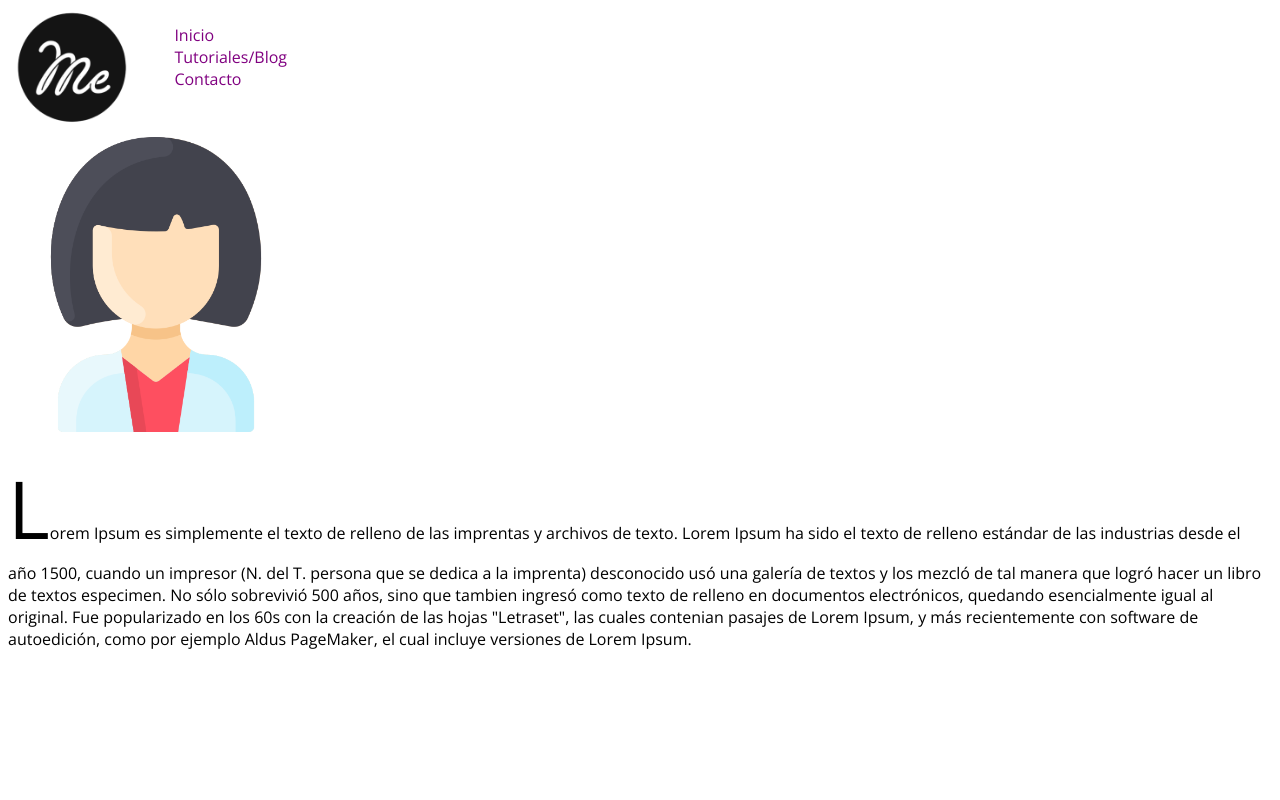
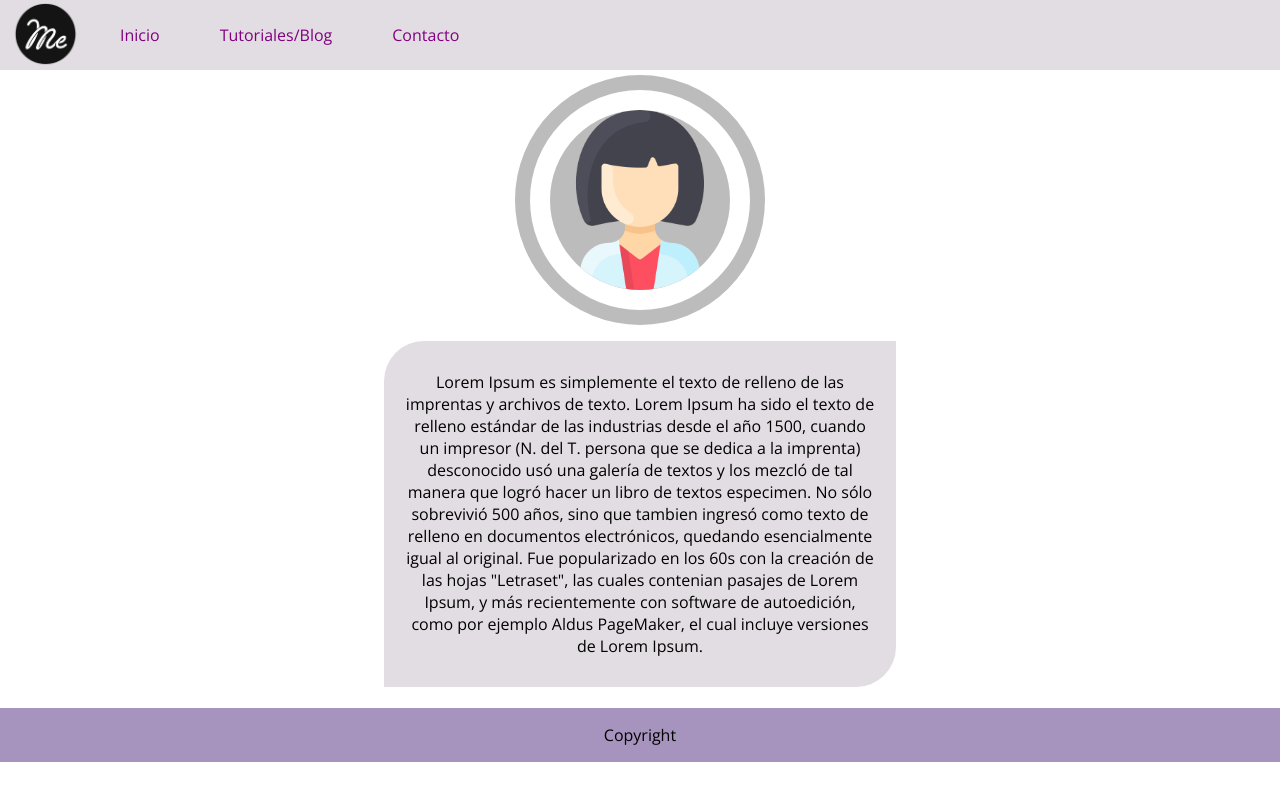
Before and after one commit to Milvflor/ProyectosDAWM, a plain HTML site: page index.html in a window 1280 px wide. Drawn offline with nearby package versions, Linux system fonts and the light colour scheme.

Commit message:
pagina 1

```diff
--- a/index.html
+++ b/index.html
@@ -4,30 +4,48 @@
   <meta charset="utf-8">
   <meta name="viewport" content="width=device-width, initial-scale=1, maximun-scale=1">
   <title>Somos</title>
-<!-- <link href="https://fonts.googleapis.com/css2?family=Dancing+Script&display=swap" rel="stylesheet"> -->
-  <link href="/public/stylesheet/style.css" rel="stylesheet" type="text/css" />
+  <link href="./public/stylesheet/style.css" rel="stylesheet" type="text/css" />
 </head>
 <body>
-  <section id="s0" class="logo">
-    <img class='logo' src="/images/logo.png" alt="logo">
+<div class="container">
+
+  <div class="header">
+
+    <section class="logo">
+      <img src="./images/logo.png" alt="logo">
     </section>
-
-  <section id="s1" class="menu">
-    <ul class='menu'>
+    <section class="menu" >
+      <ul>
         <li><a >Inicio</a></li>
         <li><a >Tutoriales/Blog</a></li>
         <li><a >Contacto</a></li>
       </ul>
     </section>
 
-  <section id="s2" class="presentation">
 
-    <img class='perfil' src="/images/perfilmujer.png" alt="perfil">
 
+  </div>
+
+  <section id="s2" class="contenido">
+
+
+    <div class="imagen-section">
+      <img class='perfil' src="./images/perfilmujer.png" alt="perfil">
+    </div>
+
+    <div class="presentation">
       <p>
         Lorem Ipsum es simplemente el texto de relleno de las imprentas y archivos de texto. Lorem Ipsum ha sido el texto de relleno estándar de las industrias desde el año 1500, cuando un impresor (N. del T. persona que se dedica a la imprenta) desconocido usó una galería de textos y los mezcló de tal manera que logró hacer un libro de textos especimen. No sólo sobrevivió 500 años, sino que tambien ingresó como texto de relleno en documentos electrónicos, quedando esencialmente igual al original. Fue popularizado en los 60s con la creación de las hojas "Letraset", las cuales contenian pasajes de Lorem Ipsum, y más recientemente con software de autoedición, como por ejemplo Aldus PageMaker, el cual incluye versiones de Lorem Ipsum.
       </p>
+    </div>
+
   </section>
 
+  <section id= "s3" class="foot">
+
+    <p>Copyright</p>
+
+  </section>
+</div>
 </body>
 </html>
--- a/public/stylesheet/style.css
+++ b/public/stylesheet/style.css
@@ -3,63 +3,118 @@
 * {
   font-family: 'Open Sans', sans-serif;
   color: black;
-/*   background: rgb(200,150,200) */
 }
 
-body {
+
+
+div, body {
+  margin: 0%;
+  border: 0%;
+}
+
+.container {
+  display: block;
+}
+
+.container {
   display: grid;
-  grid-template-columns: 0.3fr 1.7fr 1fr;
-  grid-template-rows: 0.4fr 1.6fr 1fr 1fr;
+  grid-template-columns: 1fr;
+  /* grid-template-rows: 0.4fr 1.7fr 0.2fr;  */
   gap: 5px 0px;
   grid-template-areas:
-  "logo menu menu"
-  "presentation presentation presentation"
-  "presentation presentation presentation"
-  "presentation presentation presentation";
+    "header"
+    "contenido"
+    "foot";
 }
 
-#s0 {
-  grid-area: logo;
+
+.contenido {
+  grid-area: contenido;
+  display: flex;
+  flex-direction: column;
+  align-items: center;
 }
 
-#s1 {
-  grid-area: menu;
+.foot { grid-area: foot; }
+
+.header {
+  display: flex;
+  align-items: center;
+  background-color: #e2dde2;
+  height: 70px;
+
 }
 
-#s2 {
-  grid-area: presentation;
-}
-
-.logo > img {
-  max-width: 100%;
-  max-height: 100%;
-}
-
-.presentation > img {
-  max-width: 40%;
-  max-height: 40%;
-  position:center;
+.menu > ul {
+  display: flex;
+  margin: 5px auto;
+  padding: 0px;
 }
 
 li {
   list-style: none;
+  padding: 20px 30px 20px 30px;
+}
+
+
+
+.logo > img {
+  width: 70px;
+  padding: 3px 10px 0px 10px;
+}
+
+.imagen-section > img {
+  width: 180px;
+  height: 180px;
+  border-radius: 50%;
+  margin: 15px;
+  background-color: #bcbcbc;
+  border: white 20px solid;
+  align-content: center;
+}
+
+.imagen-section {
+  display: flex;
+  border-radius: 50%;
+  width: 250px;
+  height: 250px;
+  background-color: #bcbcbc;
+  align-items: center;
 }
 
 .menu li >  a {
   color: purple;
+  position: inherit;
 /*   transition:white .5s; */
-}
-
-.logo {
-  position:right;
 }
 
 li:hover {
 /*   background-color:gold;*/
-  text-decoration: underline red;
+  background-color: #a794be;
   cursor: hand;
 }
 
-p::first-letter{
-  font-size: 5rem;
+.presentation{
+  padding-left: 30%;
+  padding-right: 30%;
 }
+
+.presentation > p {
+  text-align: center;
+  background-color: #e2dde2;
+  padding: 30px 20px 30px 20px;
+  border-top-left-radius: 40px;
+  border-bottom-right-radius: 40px;
+
+}
+
+@media (max-width: 600px) {
+  .menu {
+    float: right;
+  }
+}
+
+.foot{
+  background-color: #a794be;
+  text-align: center;
+}
```
Lines whose indentation alone changed are shown as unchanged.
